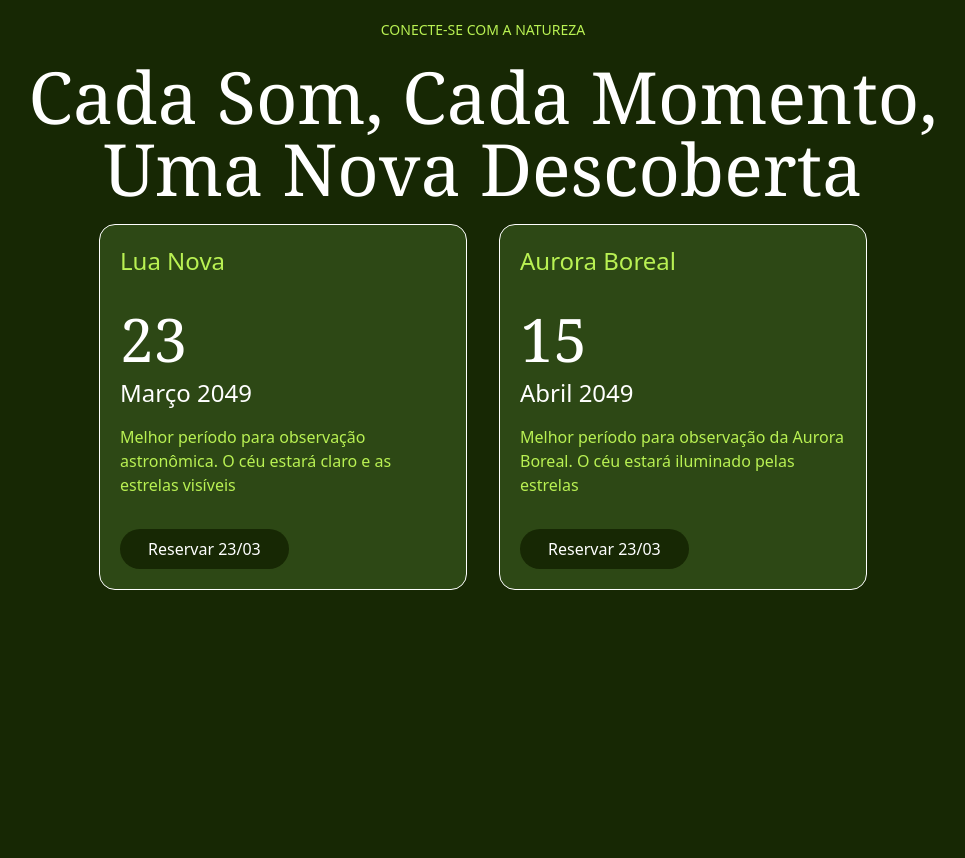
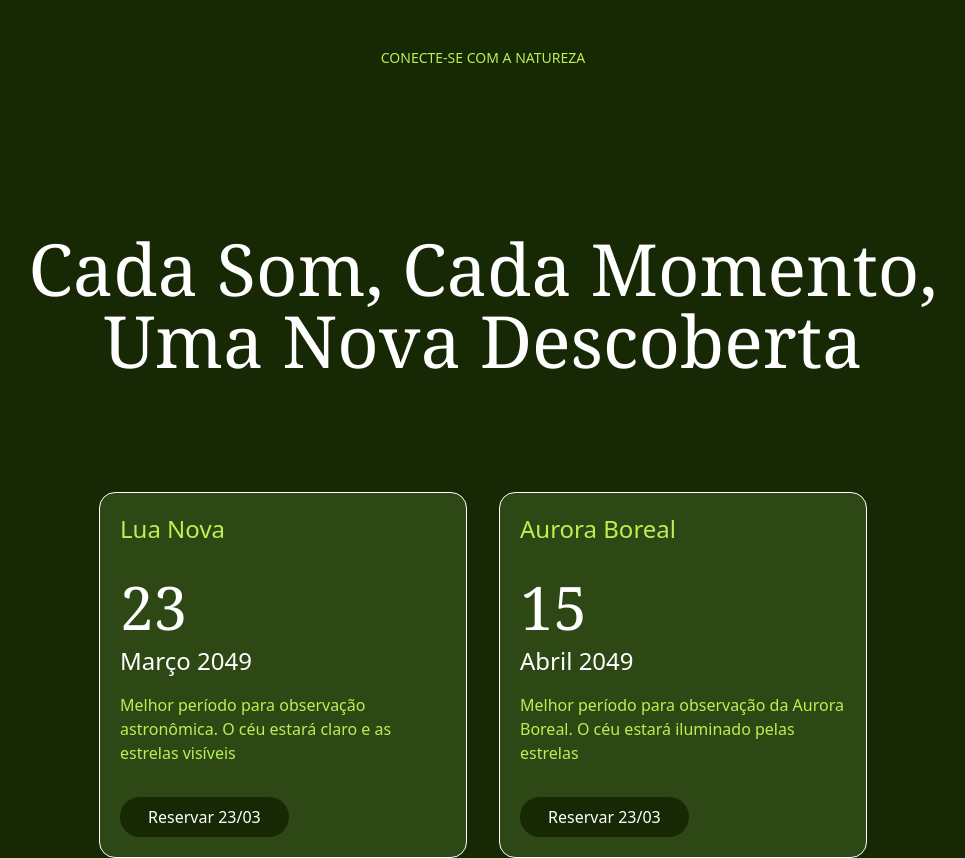
Before and after one commit to tabguimaraes/origamid-natureza, a website: page index.html in a window 1280 px wide. Shown: the whole page, without its empty margins (157-1122 px from the left). Before the commit the page ends 800 px from the top, so only its background shows below. Drawn offline with Linux system fonts and the light colour scheme.

Commit message:
ajustes de margin

```diff
--- a/index.html
+++ b/index.html
@@ -7,9 +7,9 @@
     <title>Document</title>
   </head>
   <body class="bg-[#172804] h-screen">
-    <main class="flex flex-col text-white items-center">
-      <p class="text-[#b9f153] text-center pt-5 uppercase text-sm">conecte-se com a natureza</p>
-      <h1 class="text-center py-5 capitalize text-3xl max-w-4/5 md:max-w-3/4 mx-auto md:text-7xl font-serif">
+    <main class="h-screen flex flex-col text-white items-center">
+      <p class="flex-none text-[#b9f153] text-center pt-5 lg:my-12 lg:pt-0 uppercase text-sm">conecte-se com a natureza</p>
+      <h1 class="flex-none text-center py-5 lg:my-24 capitalize text-3xl max-w-4/5 md:max-w-3/4 mx-auto md:text-7xl font-serif">
         cada som, cada momento, uma nova descoberta
       </h1>
       <section class="flex flex-1 mb-12 items-center justify-center max-md:flex-col w-3/4 md:w-3/5 gap-6 md:gap-8 md:pb-0">
```
Also changed, not shown: src/index.html (+3 -3 lines), output.css, src/output.css.
